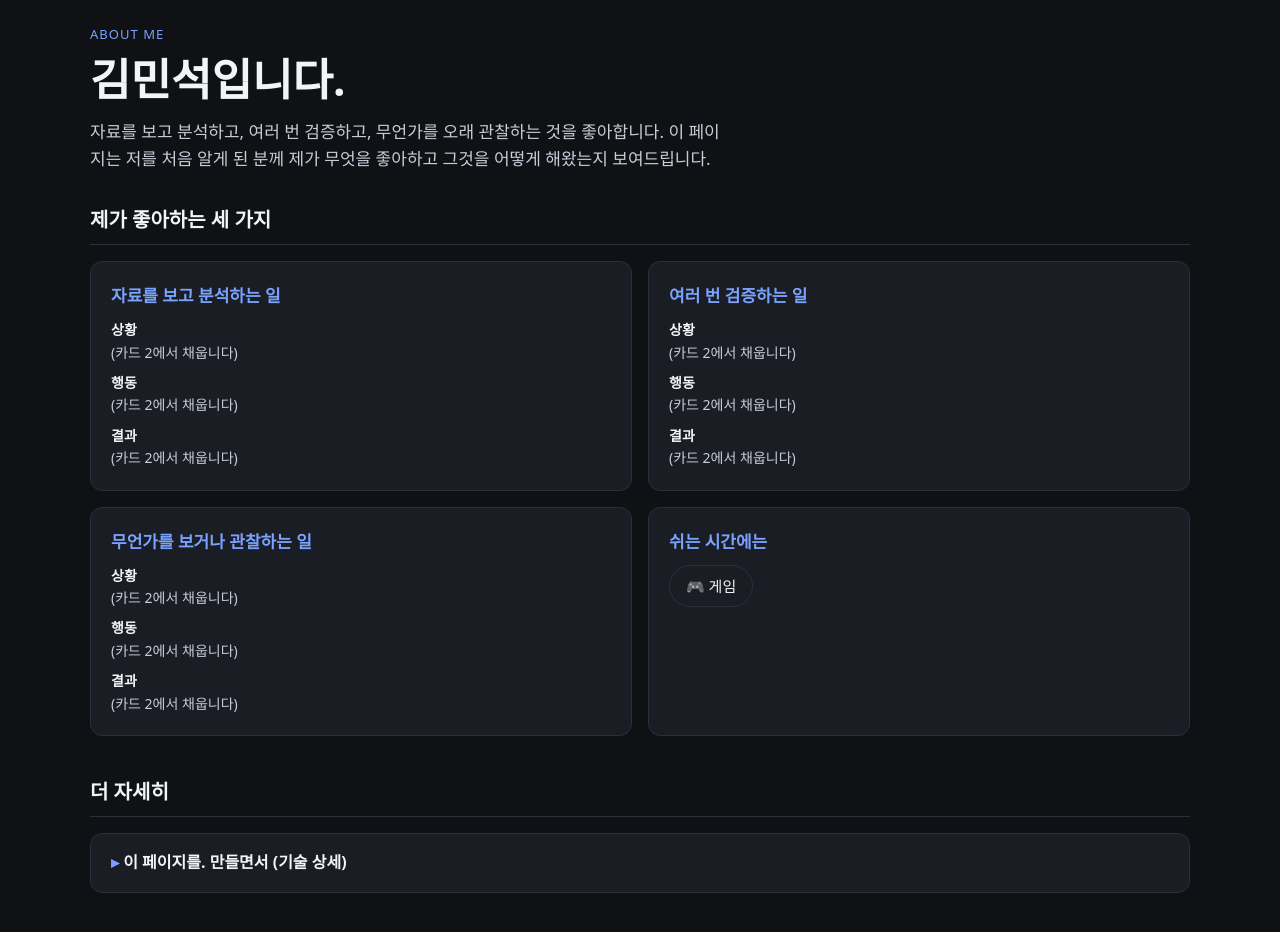
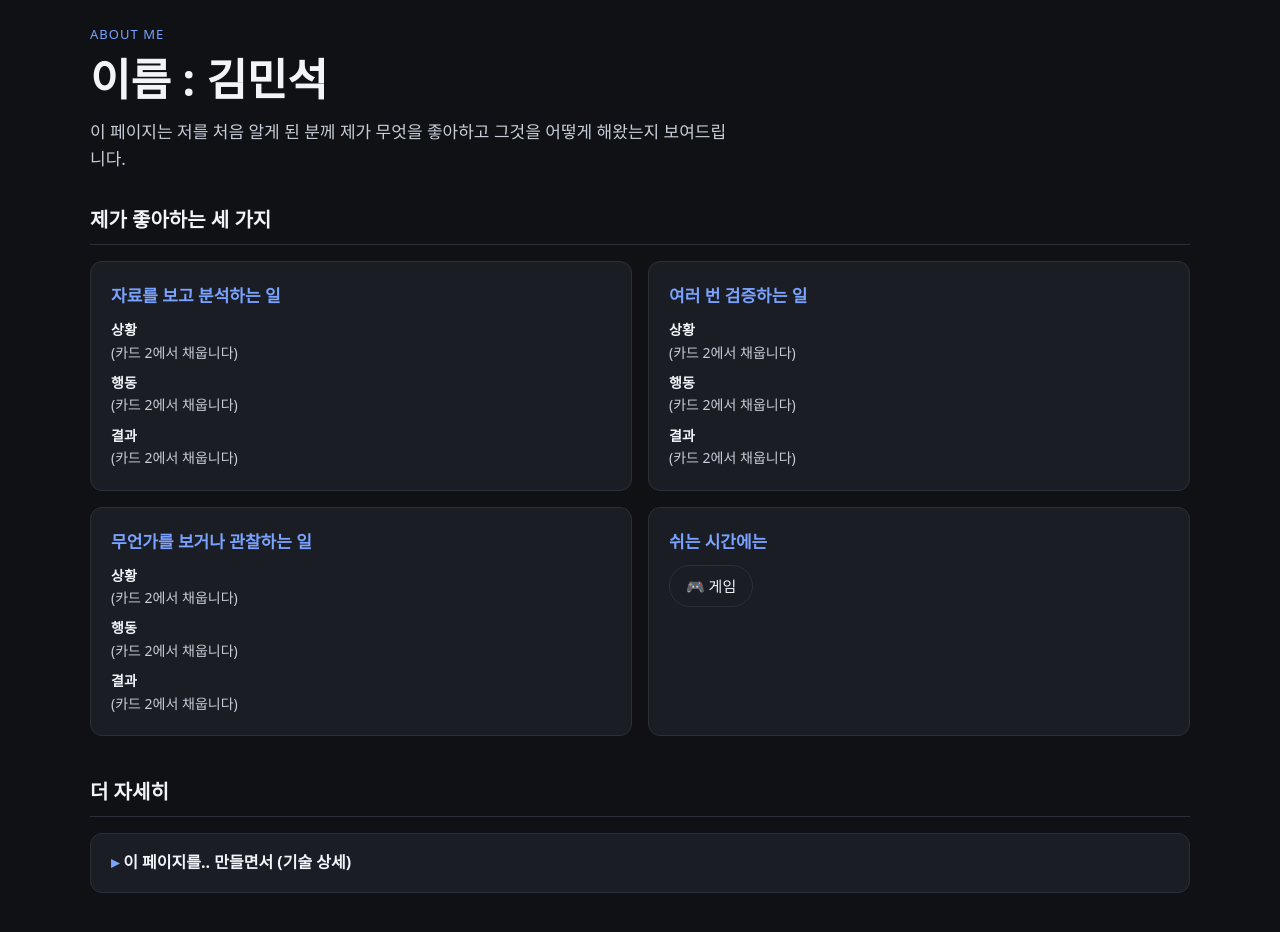
Before and after one commit to ILB72/one-page-intro, a plain HTML site: page index.html in a window 1280 px wide. Drawn offline with Linux system fonts and the light colour scheme.

Commit message:
idnex 수정

```diff
--- a/index.html
+++ b/index.html
@@ -3,7 +3,7 @@
 <head>
   <meta charset="UTF-8">
   <meta name="viewport" content="width=device-width, initial-scale=1.0">
-  <title>김민석 — 좋아하는 것을 파고드는 사람</title>
+  <title>나의 대해서</title>
   <meta name="description" content="나를 처음 알게 된 사람에게 내가 무엇을 좋아하고 그것을 어떻게 해왔는지 보여주는 페이지입니다.">
   <style>
     /* ===== 기본 설정 ===== */
@@ -157,9 +157,8 @@
     <!-- ===== 헤더: 이름 + 한 줄 소개 ===== -->
     <header>
       <p class="eyebrow">About Me</p>
-      <h1>김민석입니다.</h1>
+      <h1>이름 : 김민석</h1>
       <p class="lede">
-        자료를 보고 분석하고, 여러 번 검증하고, 무언가를 오래 관찰하는 것을 좋아합니다.
         이 페이지는 저를 처음 알게 된 분께 제가 무엇을 좋아하고 그것을 어떻게 해왔는지 보여드립니다.
       </p>
     </header>
@@ -221,7 +220,7 @@
     <section aria-labelledby="detail-title">
       <h2 id="detail-title">더 자세히</h2>
       <details>
-        <summary>이 페이지를. 만들면서 (기술 상세)</summary>
+        <summary>이 페이지를.. 만들면서 (기술 상세)</summary>
         <div class="detail-body">
           <p>(카드 5에서 채웁니다 — 기술 스택, AI 활용 방식, AI에게 맡긴 일과 직접 판단한 일)</p>
         </div>
```
